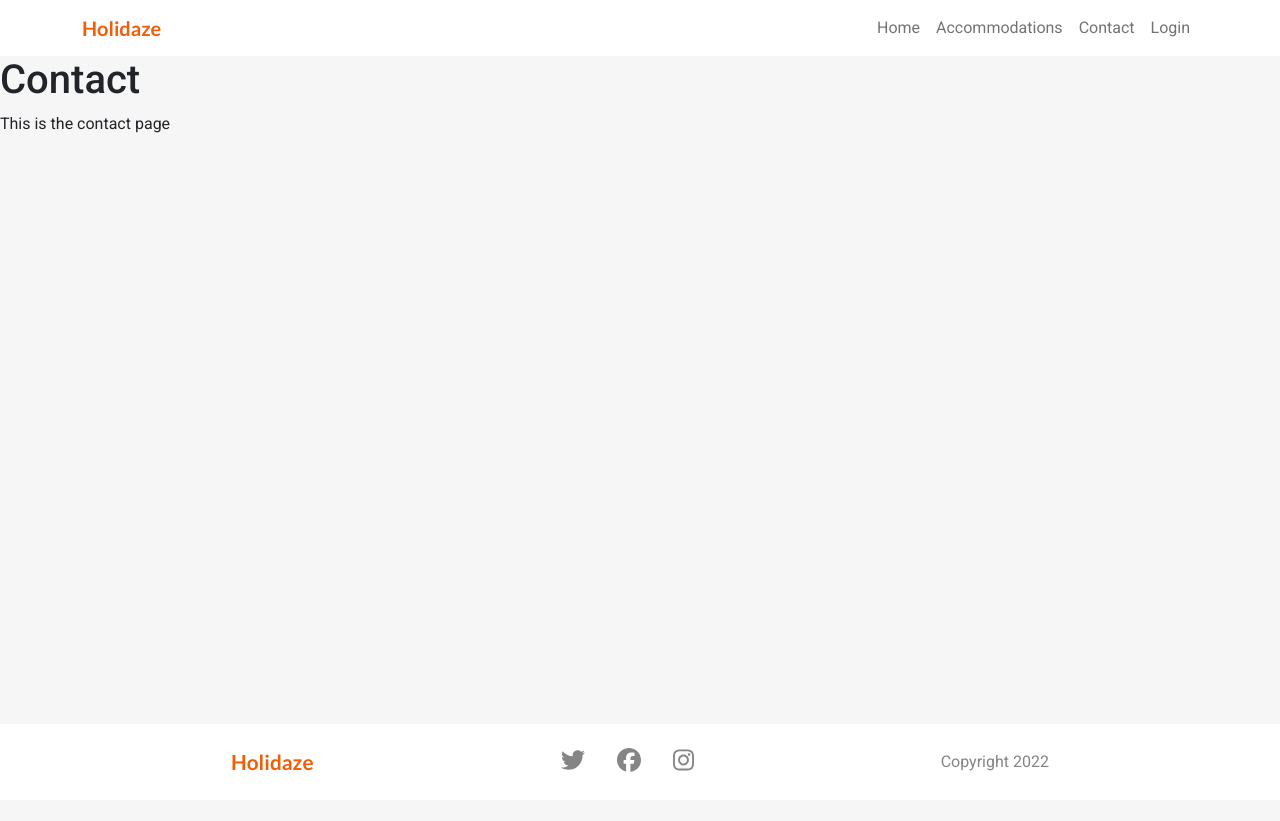
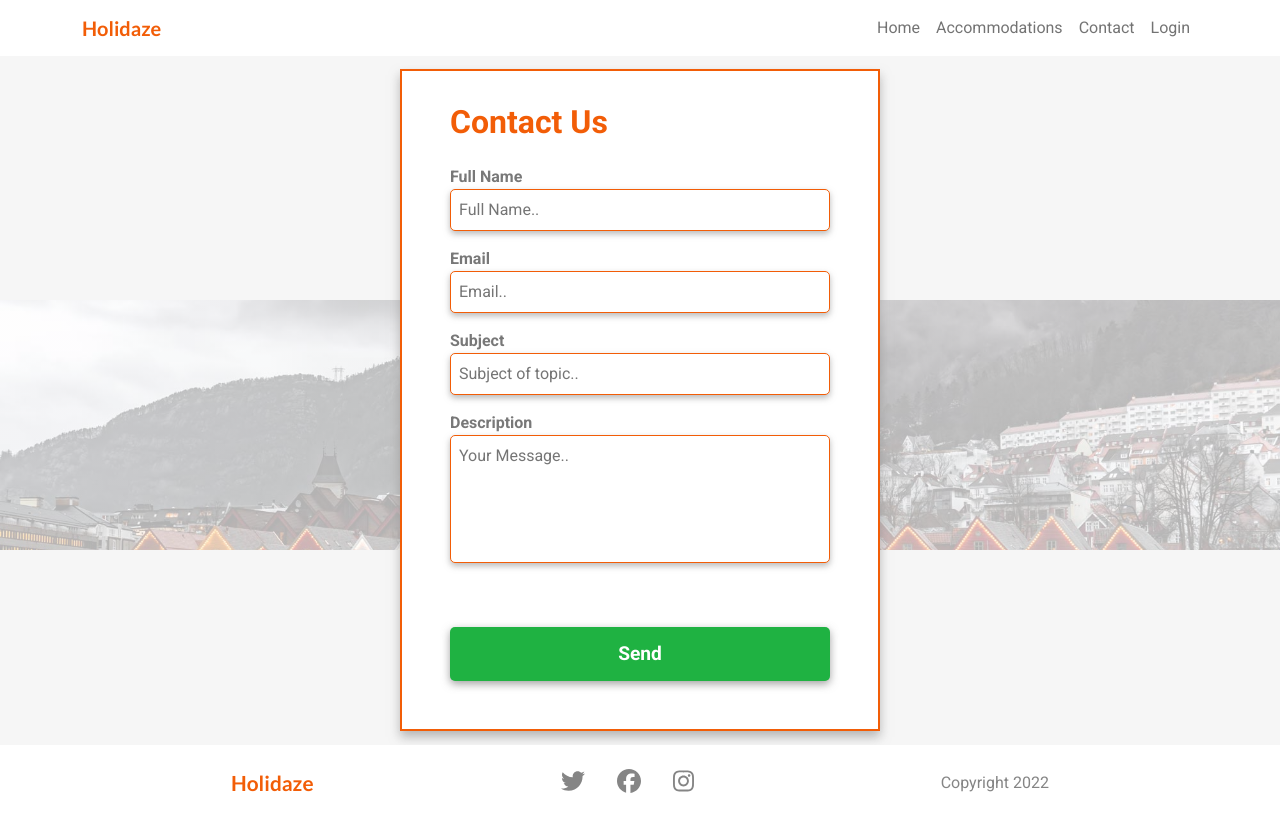
Before and after one commit to Mturalyon/project-exam-2-marius-saeteraas, a React (Create React App) app: page /contact in a window 1280 px wide. Before the commit the page ends 800 px from the top, so only its background shows below. Built offline with nearby package versions, Linux system fonts and the light colour scheme; no server answers.

Commit message:
finnished message form

```diff
--- a/src/components/pages/contact/Contact.js
+++ b/src/components/pages/contact/Contact.js
@@ -1,9 +1,114 @@
+import { useForm } from "react-hook-form";
+import { useState } from "react";
+import * as yup from "yup";
+import { yupResolver } from "@hookform/resolvers/yup";
+import FormError from "../../pages/login/FormError";
+
+import { Link } from "react-router-dom";
+
+import { FontAwesomeIcon } from "@fortawesome/react-fontawesome";
+import { faCircleCheck } from '@fortawesome/free-solid-svg-icons';
+
+import axios from "axios";
+import { BASE_URL } from "../../../constants/api";
+import CreateToken from "./CreateToken";
+
+const schema = yup.object().shape({
+    name: yup.string().required("Please enter your full name").min(4, "Minimum 4 characters"),
+    short_description: yup.string().email("Enter a valid email").required("Please enter your email"),
+    description: yup.string().required("Enter a message").min(4, "Minimum 4 characters"),
+    sku: yup.string().required("Please enter a subject"),
+});
+
 function Contact() {
+    const [submitting, setSubmitting] = useState(false);
+    const [serverError, setServerError] = useState(null);
+    const [created, setCreated] = useState(false);
+
+    const { register, handleSubmit, formState: { errors } } = useForm({
+        resolver: yupResolver(schema),
+    });
+
+    const url = BASE_URL + "wc/v3/products";
+    const token = CreateToken();
+    const headers = {
+        "Content-Type": "application/json",
+        "Authorization": `Bearer ${token}`,
+    };
+
+    async function onSubmit(data) {
+
+        setSubmitting(true);
+        setServerError(null);
+
+        data.categories = [{}];
+
+        data.categories[0].name = "message";
+        data.categories[0].slug = "message";
+        data.categories[0].id = 20;
+
+        try {
+            await axios.post(url, data, { headers });
+            setCreated(true);
+        }
+        catch (error) {
+            setServerError("There has ben an error: " + error);
+        }
+        finally {
+            setSubmitting(false);
+        }
+    }
+
+    if (created) {
+        return (
+            <main className="form-main">
+                <div className="form-background"></div>
+                <form>
+                    <div className="update-complete">
+                        <FontAwesomeIcon icon={faCircleCheck} className="update-icon" />
+                        <h2 className="update-heading">Success!</h2>
+                        <Link to="/" className="update-link">Back</Link>
+                    </div>
+                </form>
+            </main>
+        )
+    }
+
     return (
-        <>
-            <h1>Contact</h1>
-            <p>This is the contact page</p>
-        </>
+        <main className="form-main">
+            <div className="form-background"></div>
+            <form onSubmit={handleSubmit(onSubmit)}>
+                <h2>Contact Us</h2>
+                <fieldset disabled={submitting}>
+                    <label>
+                        Full Name
+                        <input {...register("name")} name="name" placeholder="Full Name.." />
+                        {errors.name && <FormError>{errors.name.message}</FormError>}
+                    </label>
+
+                    <label>
+                        Email
+                        <input {...register("short_description")} name="short_description" placeholder="Email.." />
+                        {errors.short_description && <FormError>{errors.short_description.message}</FormError>}
+                    </label>
+
+                    <label>
+                        Subject
+                        <input {...register("sku")} name="sku" placeholder="Subject of topic.." />
+                        {errors.sku && <FormError>{errors.sku.message}</FormError>}
+                    </label>
+
+                    <label>
+                        Description
+                        <textarea {...register("description")} name="description" placeholder="Your Message.." />
+                        {errors.description && <FormError>{errors.description.message}</FormError>}
+                    </label>
+
+                    <button className="button button-green">{submitting ? "Sending.." : "Send"}</button>
+                    {serverError && <div className="invalid-error">{serverError}</div>}
+                </fieldset>
+            </form>
+        </main>
     );
 };
 
--- /dev/null
+++ b/src/components/pages/contact/CreateToken.js
@@ -0,0 +1,35 @@
+import { TOKEN_API } from "../../../constants/api";
+import axios from "axios";
+import { useState } from "react";
+
+function CreateToken() {
+
+    const [token, setToken] = useState(null);
+
+    const headers = {
+        "Content-Type": "application/json",
+    }
+    const data = {
+        "username": "marius.turalyon@outlook.com",
+        "password": "megaklump123"
+    };
+
+    async function getToken() {
+
+        try {
+            const response = await axios.post(TOKEN_API, data, headers);
+            const token = response.data.data.token;
+            setToken(token);
+        }
+        catch (error) {
+            console.log(error);
+        };
+    }
+    getToken();
+
+    if (token) {
+        return token;
+    }
+}
+
+export default CreateToken;
```
Also changed, not shown: src/hooks/useLocalStorage.js (+1 -11 lines).
